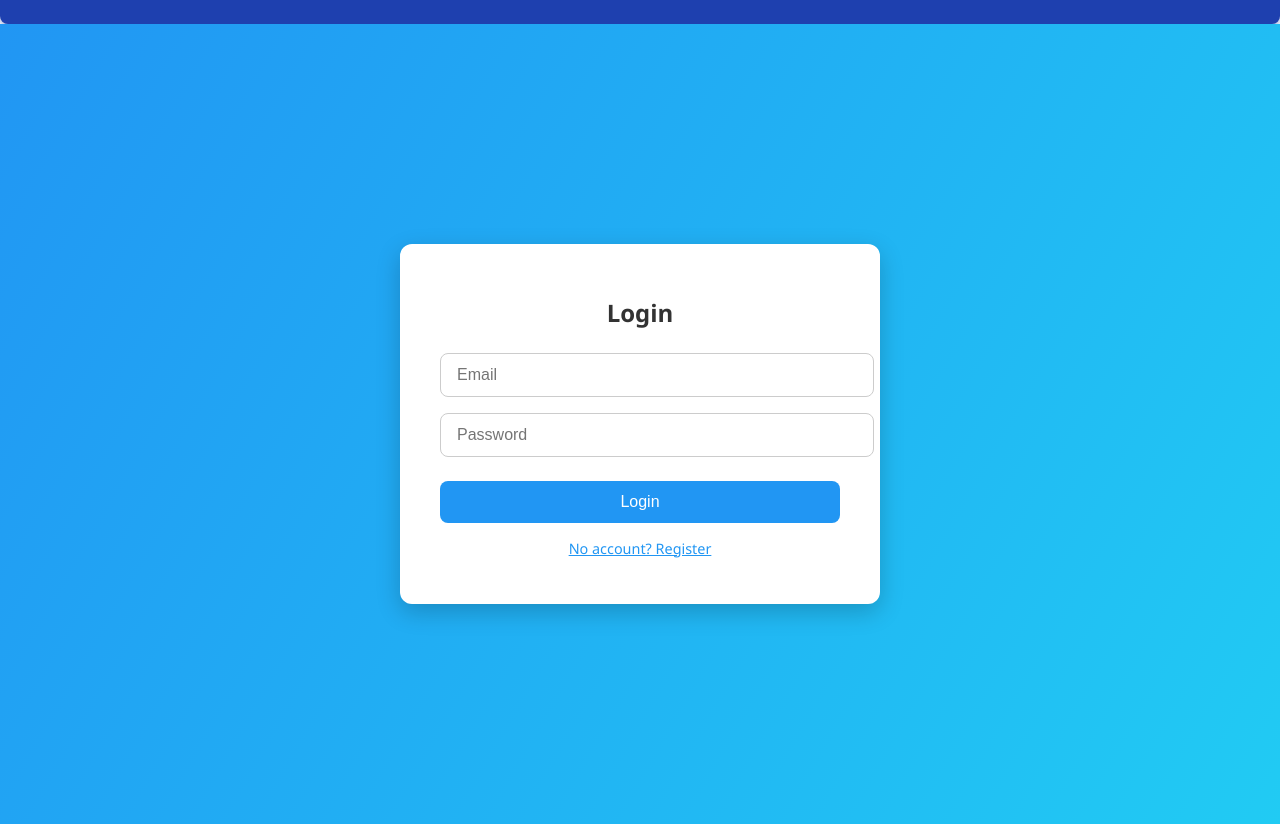
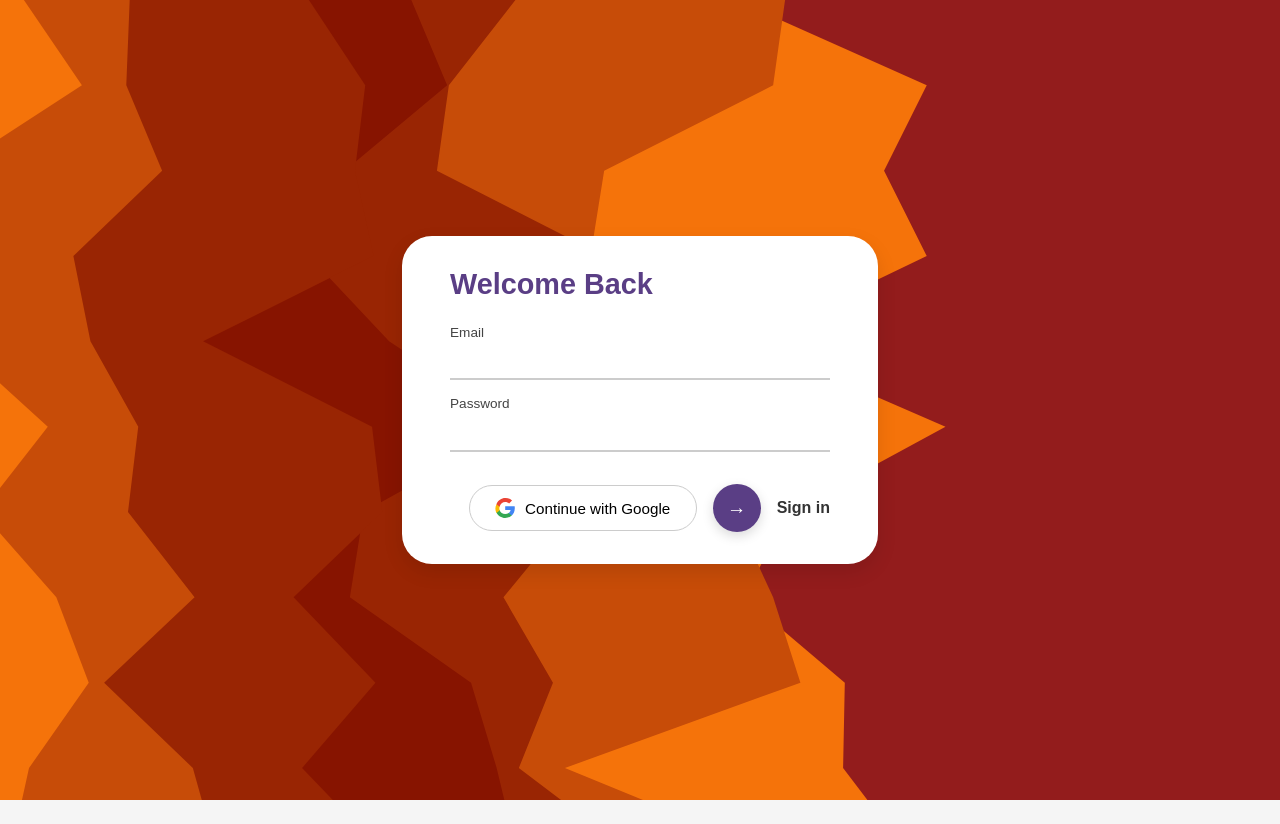
Before and after one commit to dewi-pro/count-app, a React (Create React App) app: page / in a window 1280 px wide. After the commit the page ends 800 px from the top, so only its background shows below. Built offline with nearby package versions, Linux system fonts and the light colour scheme; no server answers.

Commit message:
feat: implement Google login functionality and enhance login UI

```diff
--- a/src/App.js
+++ b/src/App.js
@@ -28,16 +28,13 @@ function AppRoutes() {
 
   return (
     <Router>
-      <nav>
-        {user ? (
-          <>
+        {user ?  <nav>
+
             <Link to="/counter">Counter</Link>
             <span className="separator">|</span>
             <Link to="/history">History</Link>
             <button onClick={logout}>Logout</button>
-          </>
-        ) : null}
-      </nav>
+      </nav>: null}
       <Routes>
         <Route
           path="/"
--- a/src/components/Login.css
+++ b/src/components/Login.css
@@ -1,71 +1,146 @@
-/* src/components/Login.css */
+body {
+  margin: 0;
+  padding: 0;
+  font-family: 'Poppins', sans-serif;
+  background: #f5f5f5;
+}
+
 .login-container {
+  position: relative;
+  height: 100vh;
+  background: #001220; /* match SVG bg */
   display: flex;
   justify-content: center;
   align-items: center;
-  height: 100vh;
-  background: linear-gradient(120deg, #2196f3, #21cbf3);
-  font-family: 'Segoe UI', sans-serif;
+  overflow: hidden;
 }
 
 .login-card {
+  position: relative;
+  z-index: 1;
   background: white;
-  padding: 2rem 2.5rem;
-  border-radius: 12px;
-  box-shadow: 0 8px 24px rgba(0, 0, 0, 0.2);
+  padding: 2rem 3rem;
+  border-radius: 30px;
+  box-shadow: 0 8px 20px rgb(0 0 0 / 0.1);
   width: 100%;
-  max-width: 400px;
-  text-align: center;
-  animation: fadeIn 0.5s ease-in-out;
+  max-width: 380px;
 }
 
-.login-card h2 {
-  margin-bottom: 1rem;
+
+.login-header h2 {
+  margin-top: 0;
+  font-size: 1.8rem;
+  color: #5a3e85;
+}
+
+.input-group {
+  display: flex;
+  flex-direction: column;
+  margin: 1rem 0;
+}
+
+.input-group label {
+  font-size: 0.85rem;
+  color: #444;
+  margin-bottom: 0.3rem;
+}
+
+.input-group input {
+  border: none;
+  border-bottom: 2px solid #ccc;
+  padding: 0.5rem 0;
+  font-size: 1rem;
+  outline: none;
+  transition: border-color 0.2s;
+}
+
+.input-group input:focus {
+  border-color: #5a3e85;
+}
+
+.action-row {
+  display: flex;
+  align-items: center;
+  margin-top: 2rem;
+  justify-content: flex-end;
+  gap: 1rem;
+}
+
+.sign-in-text {
+  font-weight: bold;
   color: #333;
 }
 
-.login-card input {
-  width: 100%;
-  padding: 0.75rem 1rem;
-  margin: 0.5rem 0;
-  border: 1px solid #ccc;
-  border-radius: 8px;
-  font-size: 1rem;
+.submit-circle {
+  background-color: #5a3e85;
+  color: white;
+  border: none;
+  border-radius: 50%;
+  width: 48px;
+  height: 48px;
+  font-size: 1.2rem;
+  cursor: pointer;
+  display: flex;
+  align-items: center;
+  justify-content: center;
+  box-shadow: 0 4px 12px rgba(0, 0, 0, 0.15);
+  transition: background-color 0.3s ease;
 }
 
-.btn-primary {
-  width: 100%;
-  padding: 0.75rem 1rem;
-  background: #2196f3;
-  color: white;
-  border: none;
-  border-radius: 8px;
-  font-size: 1rem;
-  cursor: pointer;
-  margin-top: 1rem;
-  transition: background 0.3s ease;
+.submit-circle:hover {
+  background-color: #7b55c4;
 }
 
-.btn-primary:hover {
-  background: #1976d2;
+.link-row {
+  display: flex;
+  justify-content: space-between;
+  margin-top: 1.5rem;
+  font-size: 0.9rem;
+  color: #5a3e85;
+  cursor: pointer;
 }
 
-.toggle-link {
-  color: #2196f3;
-  cursor: pointer;
-  font-size: 0.9rem;
-  margin-top: 1rem;
+.link-row p:hover {
   text-decoration: underline;
 }
 
 .error {
+  margin-top: 1rem;
   color: red;
-  font-size: 0.85rem;
-  margin-top: 1rem;
+  font-size: 0.9rem;
+}
+.btn-google {
+  /* margin-top: 1.5rem; */
+  width: 60%;
+  padding: 0.75rem;
+  display: flex;
+  align-items: center;
+  justify-content: center;
+  gap: 10px;
+  background-color: #fff;
+  border: 1px solid #ccc;
+  border-radius: 25px;
+  font-size: 0.95rem;
+  cursor: pointer;
+  transition: background-color 0.2s;
 }
 
-/* Optional: fade in animation */
-@keyframes fadeIn {
-  from { opacity: 0; transform: translateY(10px); }
-  to { opacity: 1; transform: translateY(0); }
+.btn-google:hover {
+  background-color: #f0f0f0;
 }
+
+.google-icon {
+  width: 20px;
+  height: 20px;
+}
+
+.abstract-shape {
+  position: absolute;
+  top: 0;
+  left: 50%;
+  width: 120vw; /* wider than viewport for nice coverage */
+  height: auto;
+  transform: translateX(-50%);
+  z-index: 0;
+  pointer-events: none;
+}
--- a/src/components/Login.js
+++ b/src/components/Login.js
@@ -1,6 +1,5 @@
-import './Login.css'; // Make sure to create this
+import './Login.css';
 
-// src/components/Login.js
 import React, { useState } from 'react';
 
 import { useNavigate } from 'react-router-dom';
@@ -8,7 +7,7 @@ import { useNavigate } from 'react-router-dom';
 import { useAuth } from '../context/AuthContext';
 
 const Login = () => {
-  const { login, register } = useAuth();
+  const { login, register, loginWithGoogle } = useAuth(); // include Google login
   const [email, setEmail] = useState('');
   const [password, setPassword] = useState('');
   const [isRegister, setIsRegister] = useState(false);
@@ -29,34 +28,64 @@ const Login = () => {
     }
   };
 
+  const handleGoogleLogin = async () => {
+    try {
+      await loginWithGoogle();
+      navigate('/counter');
+    } catch (err) {
+      setError(err.message);
+    }
+  };
+
   return (
     <div className="login-container">
+            <img src="/abstract-shape.svg" alt="" className="abstract-shape" />
+
       <form className="login-card" onSubmit={handleSubmit}>
-        <h2>{isRegister ? 'Create an Account' : 'Login'}</h2>
+  <div className="login-header">
+    <h2>Welcome Back</h2>
+  </div>
+
+  <div className="input-group">
+    <label>Email</label>
     <input
       type="email"
-          placeholder="Email"
       value={email}
+      onChange={(e) => setEmail(e.target.value)}
       required
-          onChange={(e) => setEmail(e.target.value)}
     />
+  </div>
+
+  <div className="input-group">
+    <label>Password</label>
     <input
       type="password"
-          placeholder="Password"
       value={password}
+      onChange={(e) => setPassword(e.target.value)}
       required
-          onChange={(e) => setPassword(e.target.value)}
     />
-        <button type="submit" className="btn-primary">
-          {isRegister ? 'Register' : 'Login'}
+  </div>
+
+  <div className="action-row">
+
+<button type="button" className="btn-google" onClick={handleGoogleLogin}>
+  <img src="/google-icon.svg" alt="Google" className="google-icon" />
+  Continue with Google
 </button>
+    <button type="submit" className="submit-circle">
+      <span>&rarr;</span>
+    </button>
+    <span className="sign-in-text">Sign in</span>
+  </div>
 
-        <p className="toggle-link" onClick={() => setIsRegister(!isRegister)}>
-          {isRegister ? 'Already have an account? Login' : 'No account? Register'}
-        </p>
+  {/* <div className="link-row">
+    <p onClick={() => setIsRegister(!isRegister)}>Sign up</p>
+    <p>Forgot Password</p>
+  </div> */}
 
   {error && <p className="error">{error}</p>}
 </form>
+
     </div>
   );
 };
--- /dev/null
+++ b/src/components/Table.css
@@ -0,0 +1,20 @@
+.table {
+  width: 100%;
+  border-collapse: collapse;
+}
+
+.table th, .table td {
+  border: 1px solid #ddd;
+  padding: 0.5rem;
+  text-align: center;
+}
+
+.table th {
+  background-color: #f4f4f4;
+}
+
+.no-data {
+  text-align: center;
+  font-style: italic;
+  color: #777;
+}
--- /dev/null
+++ b/src/components/Table.js
@@ -0,0 +1,70 @@
+import './Table.css'; // Make sure to create this
+
+// src/components/Login.js
+import React from 'react';
+
+const TableTemplate = ({ titles, entries, onEdit, onDelete }) => {
+  const formatDateTime = (iso) => {
+    if (!iso) return '-';
+    const d = new Date(iso);
+    return d.toLocaleString();
+  };
+
+  const diffBKD = (entry) => {
+    if (!entry.B || !entry.KD) return '-';
+    const b = new Date(entry.B);
+    const kd = new Date(entry.KD);
+    const diff = b - kd;
+    if (diff <= 0) return '-';
+    const hours = diff / (1000 * 60 * 60);
+    return hours < 24 ? `${hours.toFixed(1)} hours` : `${Math.floor(hours /24)} days`;
+  };
+
+  const getTotalBDays = (i) => {
+    const b = entries[i]?.B;
+    const nextKD = entries[i - 1]?.KD;
+    if (!b || !nextKD) return '-';
+    const bDate = new Date(b);
+    const nextKDDate = new Date(nextKD);
+    const diff = nextKDDate - bDate;
+    return diff <= 0 ? '-' : `${Math.floor(diff / (1000 * 60 * 60 * 24))} days`;
+  };
+
+  return (
+    <table className="table">
+      <thead>
+        <tr>
+          {titles.map(title => (
+            <th key={title}>{title}</th>
+          ))}
+          <th>Total KD</th>
+          <th>Total B</th>
+          <th>Actions</th>
+        </tr>
+      </thead>
+      <tbody>
+        {entries.length === 0 ? (
+          <tr>
+            <td colSpan={titles.length + 3} className="no-data">No entries yet.</td>
+          </tr>
+        ) : (
+          entries.map((entry, i) => (
+            <tr key={entry.id || i}>
+              {titles.map(label => (
+                <td key={label}>{formatDateTime(entry[label])}</td>
+              ))}
+              <td>{diffBKD(entry)}</td>
+              <td>{getTotalBDays(i)}</td>
+              <td>
+                <button onClick={() => onEdit(i)}>Edit</button>
+                <button onClick={() => onDelete(i)}>Delete</button>
+              </td>
+            </tr>
+          ))
+        )}
+      </tbody>
+    </table>
+  );
+};
+
+export default TableTemplate;
--- a/src/context/AuthContext.js
+++ b/src/context/AuthContext.js
@@ -8,41 +8,54 @@ import React, {
 import {
   browserLocalPersistence,
   createUserWithEmailAndPassword,
+  GoogleAuthProvider,
   onAuthStateChanged,
   setPersistence,
   signInWithEmailAndPassword,
+  signInWithPopup,
   signOut,
 } from 'firebase/auth';
 
 import { auth } from '../firebase';
 
 const AuthContext = createContext();
+const googleProvider = new GoogleAuthProvider();
 
 export const AuthProvider = ({ children }) => {
   const [user, setUser] = useState(null);
-  const [loading, setLoading] = useState(true); // 🔄
+  const [loading, setLoading] = useState(true);
 
   useEffect(() => {
-    // 🧠 Set persistence before watching auth state
     setPersistence(auth, browserLocalPersistence)
       .then(() => {
         return onAuthStateChanged(auth, (firebaseUser) => {
           setUser(firebaseUser);
-          setLoading(false); // ✅ Done loading
+          setLoading(false);
         });
       })
       .catch((error) => {
         console.error('Error setting persistence:', error);
-        setLoading(false); // Still allow app to load
+        setLoading(false);
       });
   }, []);
 
+  // Auth functions
   const login = (email, password) => signInWithEmailAndPassword(auth, email, password);
   const register = (email, password) => createUserWithEmailAndPassword(auth, email, password);
   const logout = () => signOut(auth);
+  const loginWithGoogle = () => signInWithPopup(auth, googleProvider);
 
   return (
-    <AuthContext.Provider value={{ user, login, register, logout, loading }}>
+    <AuthContext.Provider
+      value={{
+        user,
+        login,
+        register,
+        logout,
+        loginWithGoogle,
+        loading,
+      }}
+    >
       {children}
     </AuthContext.Provider>
   );
```
Also changed, not shown: src/components/Counter.js (+36 -114 lines), public/abstract-shape.svg (added), public/google-icon.svg (added). Lines whose indentation alone changed are shown as unchanged.
